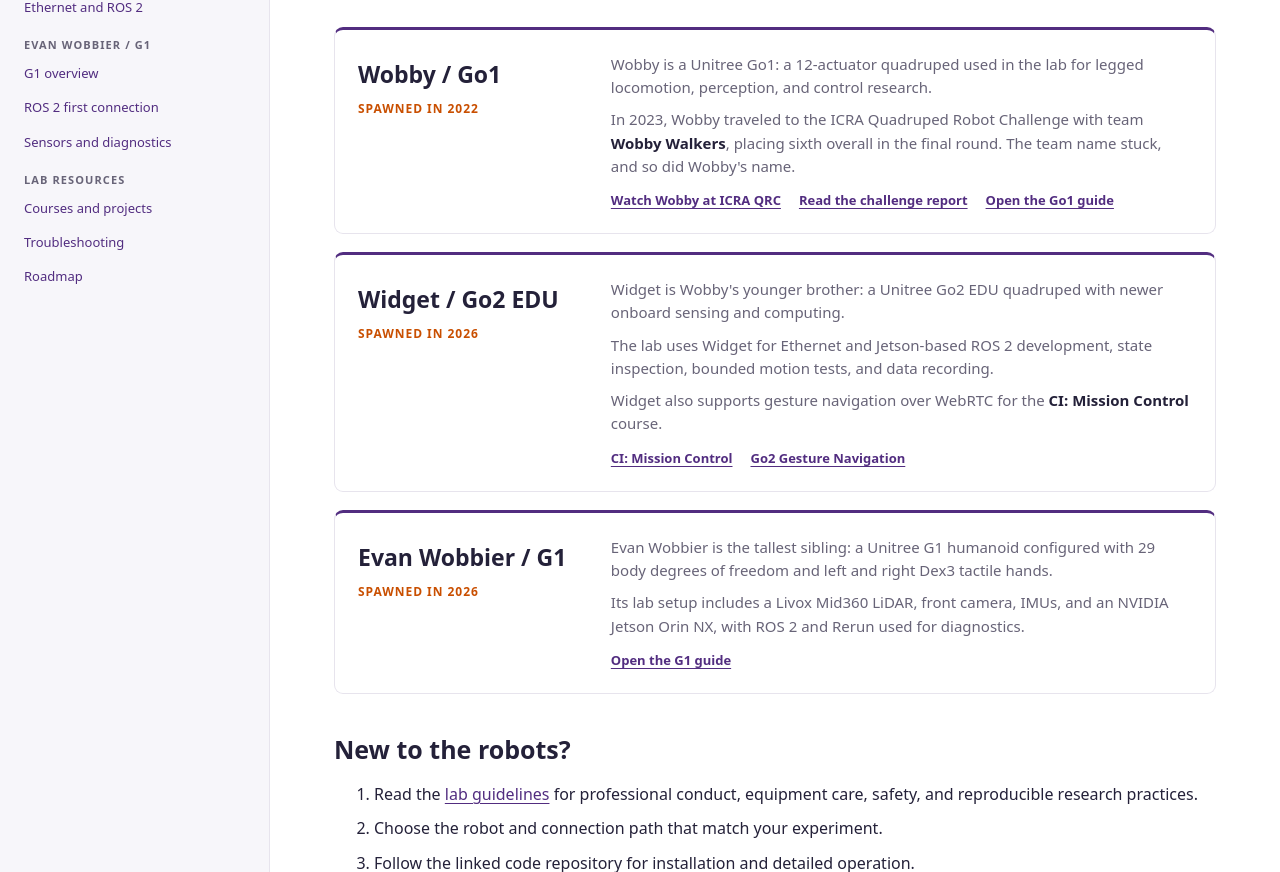
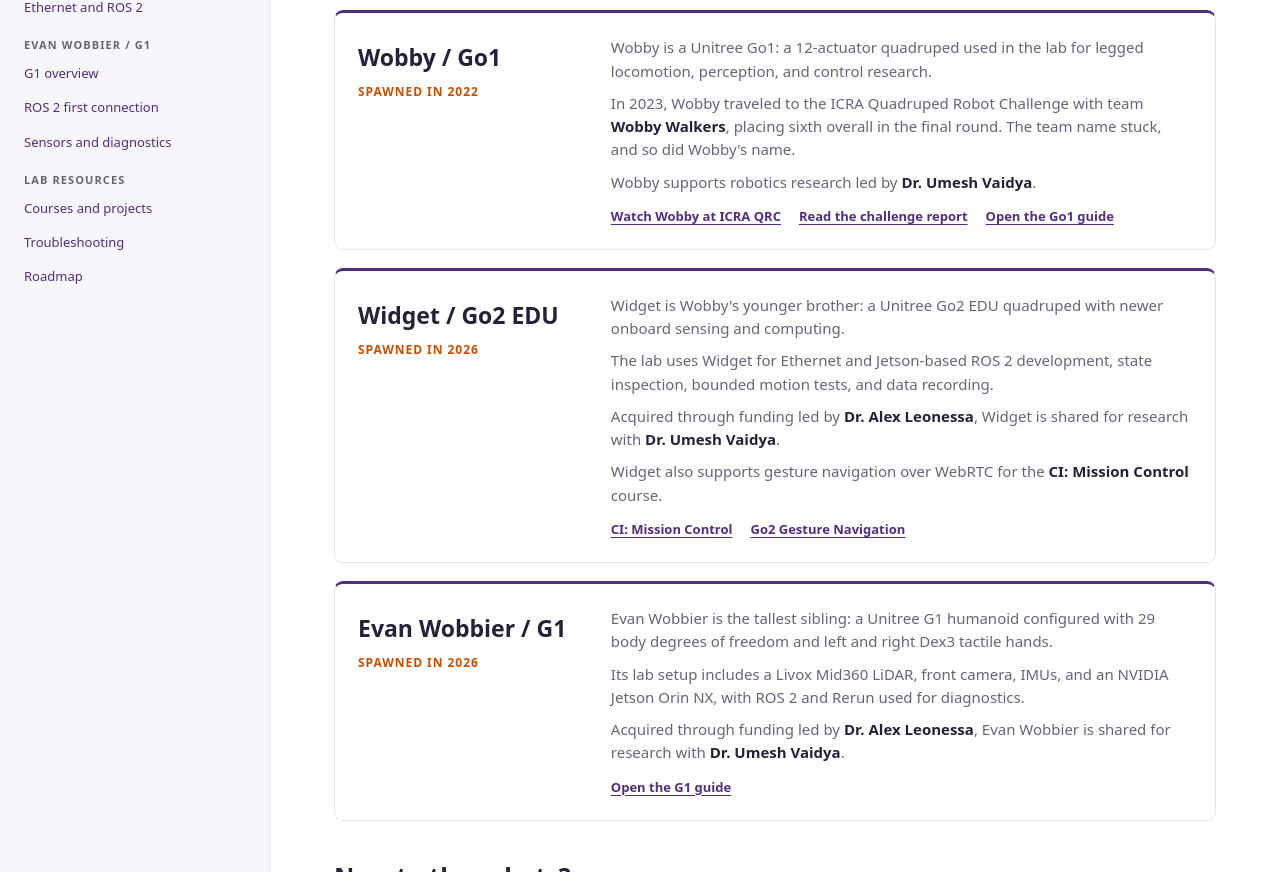
Before and after one commit to DyCo-AI/lab-robots, a Jekyll site: the page built from docs/index.md, in a window 1280 px wide and 1400 px high. Shown: the part 528-1400 px from the top of the window. Built offline with Jekyll 4.4.1, drawn with Linux system fonts in a browser that asks for light colours; some of the changed text lies outside the part shown.

Commit message:
Update landing page captions and attribution

```diff
--- a/docs/index.md
+++ b/docs/index.md
@@ -27,6 +27,7 @@ description: "Choose a robot and find its connection, sensor, and development gu
     <div class="robot-card-copy">
       <p>Wobby is a Unitree Go1: a 12-actuator quadruped used in the lab for legged locomotion, perception, and control research.</p>
       <p>In 2023, Wobby traveled to the ICRA Quadruped Robot Challenge with team <strong>Wobby Walkers</strong>, placing sixth overall in the final round. The team name stuck, and so did Wobby's name.</p>
+      <p>Wobby supports robotics research led by <strong>Dr. Umesh Vaidya</strong>.</p>
       <p class="robot-links"><a href="https://www.youtube.com/watch?v=Vqp2fmUyKt8&amp;list=PLhkxi2e2mJdc00o857554Solq4MgaqwZN&amp;index=6">Watch Wobby at ICRA QRC</a><a href="https://ieeexplore.ieee.org/document/10255505">Read the challenge report</a><a href="{{ '/go1/' | relative_url }}">Open the Go1 guide</a></p>
     </div>
   </article>
@@ -38,6 +39,7 @@ description: "Choose a robot and find its connection, sensor, and development gu
     <div class="robot-card-copy">
       <p>Widget is Wobby's younger brother: a Unitree Go2 EDU quadruped with newer onboard sensing and computing.</p>
       <p>The lab uses Widget for Ethernet and Jetson-based ROS 2 development, state inspection, bounded motion tests, and data recording.</p>
+      <p>Acquired through funding led by <strong>Dr. Alex Leonessa</strong>, Widget is shared for research with <strong>Dr. Umesh Vaidya</strong>.</p>
       <p>Widget also supports gesture navigation over WebRTC for the <strong>CI: Mission Control</strong> course.</p>
       <p class="robot-links"><a href="https://dyco-ai.github.io/go1_gesture_tracking/">CI: Mission Control</a><a href="https://github.com/sriram-2502/go2-gesture-nav">Go2 Gesture Navigation</a></p>
     </div>
@@ -50,6 +52,7 @@ description: "Choose a robot and find its connection, sensor, and development gu
     <div class="robot-card-copy">
       <p>Evan Wobbier is the tallest sibling: a Unitree G1 humanoid configured with 29 body degrees of freedom and left and right Dex3 tactile hands.</p>
       <p>Its lab setup includes a Livox Mid360 LiDAR, front camera, IMUs, and an NVIDIA Jetson Orin NX, with ROS 2 and Rerun used for diagnostics.</p>
+      <p>Acquired through funding led by <strong>Dr. Alex Leonessa</strong>, Evan Wobbier is shared for research with <strong>Dr. Umesh Vaidya</strong>.</p>
       <p class="robot-links"><a href="{{ '/g1/' | relative_url }}">Open the G1 guide</a></p>
     </div>
   </article>
```
Also changed, not shown: other parts of docs/index.md (+2 -2 lines).
